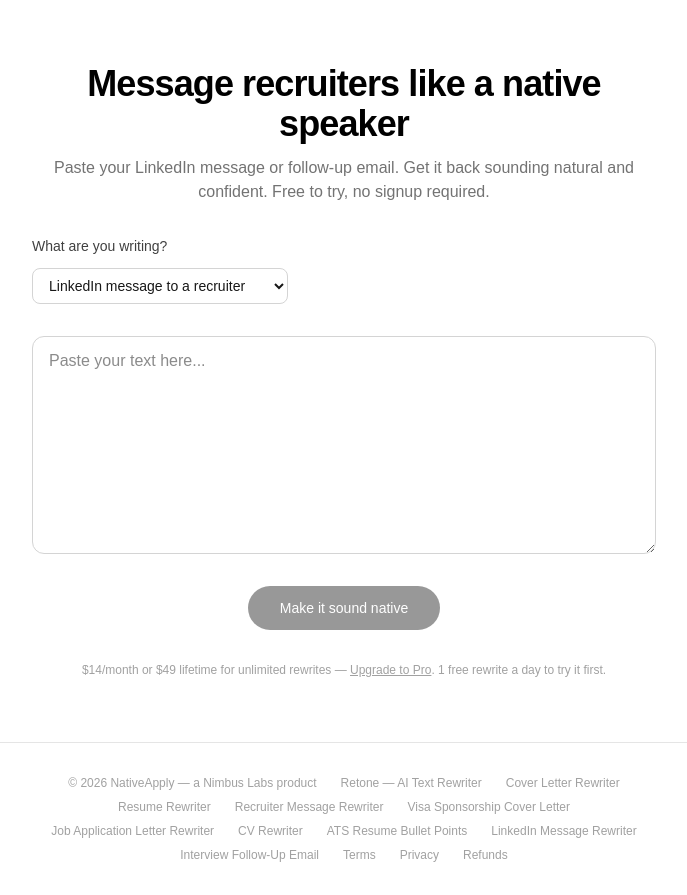
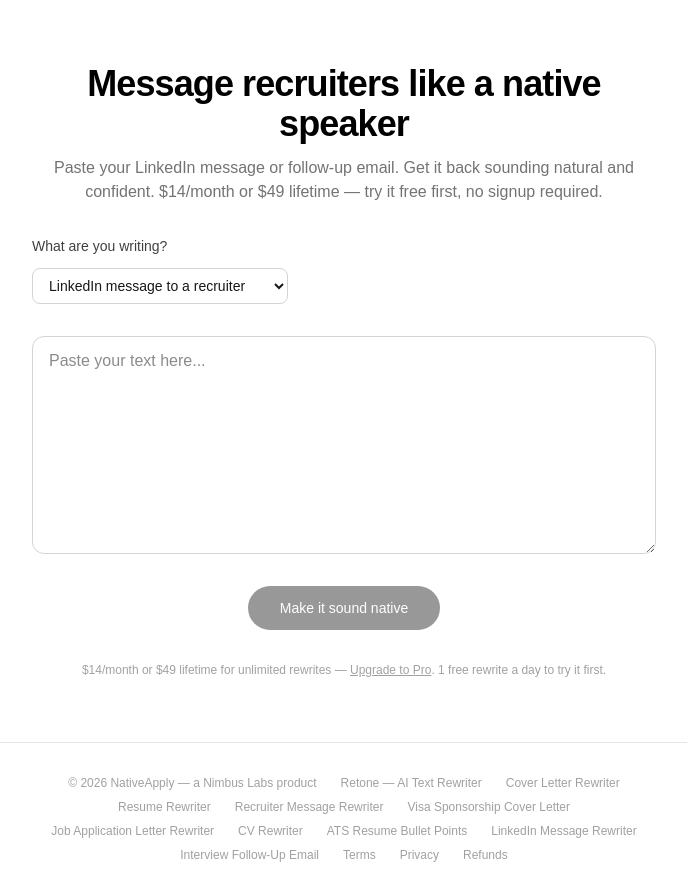
Before and after one commit to viniciussucupira/nativeapply, a Next.js app: page /recruiter-message-rewriter in a window 1280 px wide. Shown: the whole page, without its empty margins (296-983 px from the left). Built offline with nearby package versions, Linux system fonts and the light colour scheme.

Commit message:
fix: lead pricing copy with paid plan, not free tier

```diff
--- a/app/recruiter-message-rewriter/page.tsx
+++ b/app/recruiter-message-rewriter/page.tsx
@@ -4,11 +4,11 @@ import Home from "@/components/Home";
 export const metadata: Metadata = {
   title: "Recruiter Message Rewriter | NativeApply",
   description:
-        "AI tool that rewrites your LinkedIn message or follow-up email to a recruiter so it sounds natural, confident, and native — not stiff or overly formal. Free to try, Pro unlocks unlimited rewrites.",
+    "AI tool that rewrites your LinkedIn message or follow-up email to a recruiter so it sounds natural, confident, and native — not stiff or overly formal. $14/month or $49 lifetime, with a free daily rewrite to try it first.",
   alternates: { canonical: "/recruiter-message-rewriter" },
   openGraph: {
     title: "Recruiter Message Rewriter",
-        description: "Paste your message to a recruiter and get it back sounding natural and native. Free to try, no signup required.",
+    description: "Paste your message to a recruiter and get it back sounding natural and native. $14/month or $49 lifetime — try it free first, no signup required.",
   },
 };
 
@@ -17,7 +17,7 @@ export default function Page() {
     <Home
       initialContext="linkedin-message"
       heading="Message recruiters like a native speaker"
-            subheading="Paste your LinkedIn message or follow-up email. Get it back sounding natural and confident. Free to try, no signup required."
-    />
-  );
+      subheading="Paste your LinkedIn message or follow-up email. Get it back sounding natural and confident. $14/month or $49 lifetime — try it free first, no signup required."
+      />
+    );
 }
```
